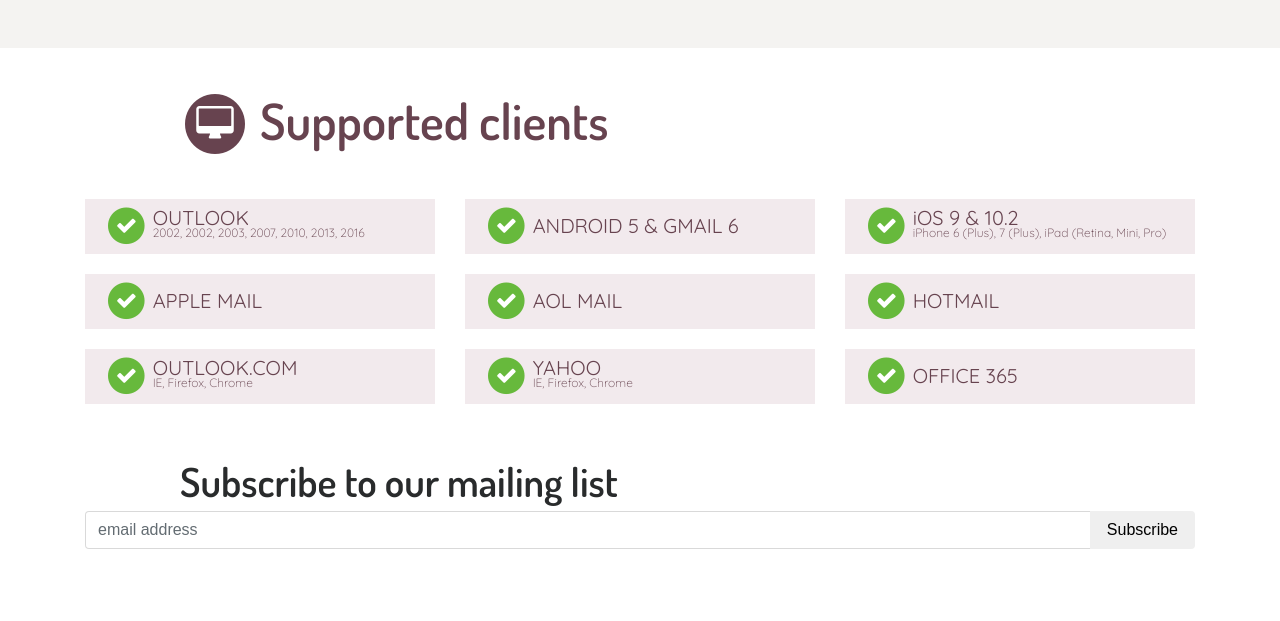
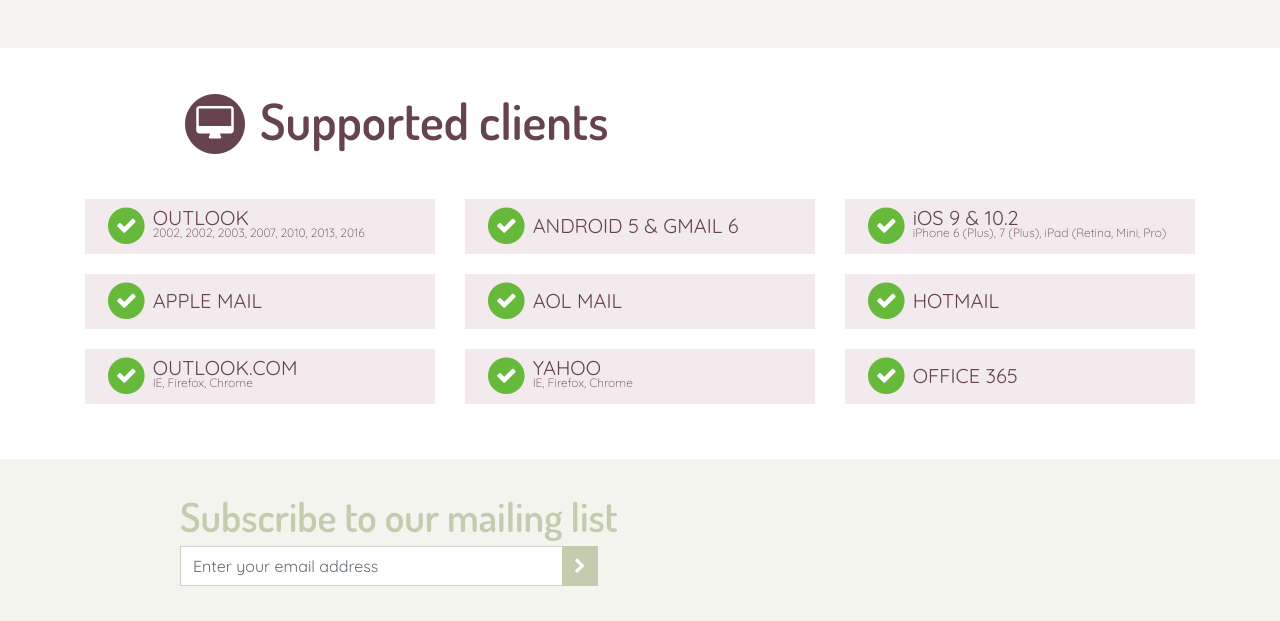
Before and after one commit to andesigns/view-email-framework, a website: page index.html in a window 1280 px wide. Shown: the part 1547-2168 px from the top of the page. Before the commit the page ends 2096 px from the top, so only its background shows below. Drawn offline with Linux system fonts and the light colour scheme.

Commit message:
Subscribe section complete except for section icon

```diff
--- a/css/style.scss
+++ b/css/style.scss
@@ -219,3 +219,36 @@
     }
   }
 }
+
+
+/* subscribe */
+
+#subscribe {
+  padding: 35px 15px;
+  background: lighten($view_light_green, 20%);
+  h1 {
+    color: $view_light_green;
+  }
+  .input-group {
+    .form-control {
+      border-radius: 0;
+      @include quicksand-font(400);
+      color: $view_light_green;
+    }
+    input[type="submit"] {
+      font-family: FontAwesome;
+      &:hover {
+        font-family: FontAwesome;
+      }
+    }
+    .btn-subscribe {
+      padding-left: 10px;
+      padding-right: 10px;
+      @include view-btn(transparent, 0px, 2px, white, $view_light_green);
+      transition: all 0.5s ease;
+      &:hover {
+        @include view-btn(transparent, 0px, 2px, white, darken($view_light_green,20%));
+      }
+    }
+  }
+}
--- a/index.html
+++ b/index.html
@@ -164,26 +164,27 @@
       <div class="row justify-content-center">
         <div class="col-10">
           <h1> Subscribe to our mailing list</h1>
-        </div>
-      </div>
           <!-- Begin MailChimp Signup Form -->
           <div id="mc_embed_signup">
             <form action="//andesigns.us9.list-manage.com/subscribe/post?u=9947551cbab583ce05f84ac31&amp;id=d9943c88f7" method="post" id="mc-embedded-subscribe-form" name="mc-embedded-subscribe-form" class="validate" target="_blank" novalidate>
               <div id="mc_embed_signup_scroll">
                 <label for="mce-EMAIL" class="sr-only">Subscribe to our mailing list</label>
                 <div class="input-group">
-              <input type="email" value="" name="EMAIL" class="email form-control" id="mce-EMAIL" placeholder="email address" required>
+                  <input type="email" value="" name="EMAIL" class="email form-control col-5" id="mce-EMAIL" placeholder="Enter your email address" required>
                   <!-- real people should not fill this in and expect good things - do not remove this or risk form bot signups-->
                   <div style="position: absolute; left: -5000px;" aria-hidden="true"><input type="text" name="b_9947551cbab583ce05f84ac31_d9943c88f7" tabindex="-1" value=""></div>
                   <span class="input-group-btn">
-            <input type="submit" value="Subscribe" name="subscribe" id="mc-embedded-subscribe" class="btn">
+                    <input type="submit" name="subscribe" value="&#xf054;" id="mc-embedded-subscribe" class="btn btn-subscribe">
                     </span>
                 </div>
               </div>
             </form>
           </div>
 
-      <!--End mc_embed_signup-->
+          <!--End <mc_embed_signu>  </mc_embed_signu>p-->
+        </div>
+      </div>
+
     </div>
   </section>
 
```
Also changed, not shown: css/style.css. Lines whose indentation alone changed are shown as unchanged.
